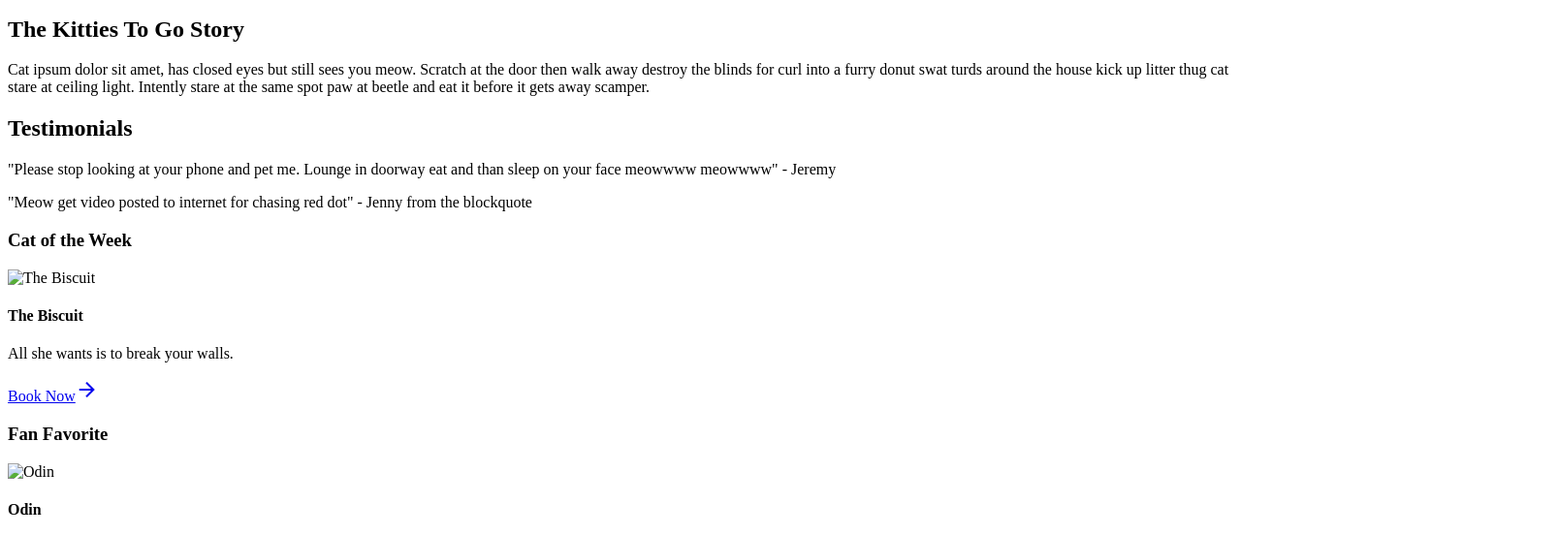
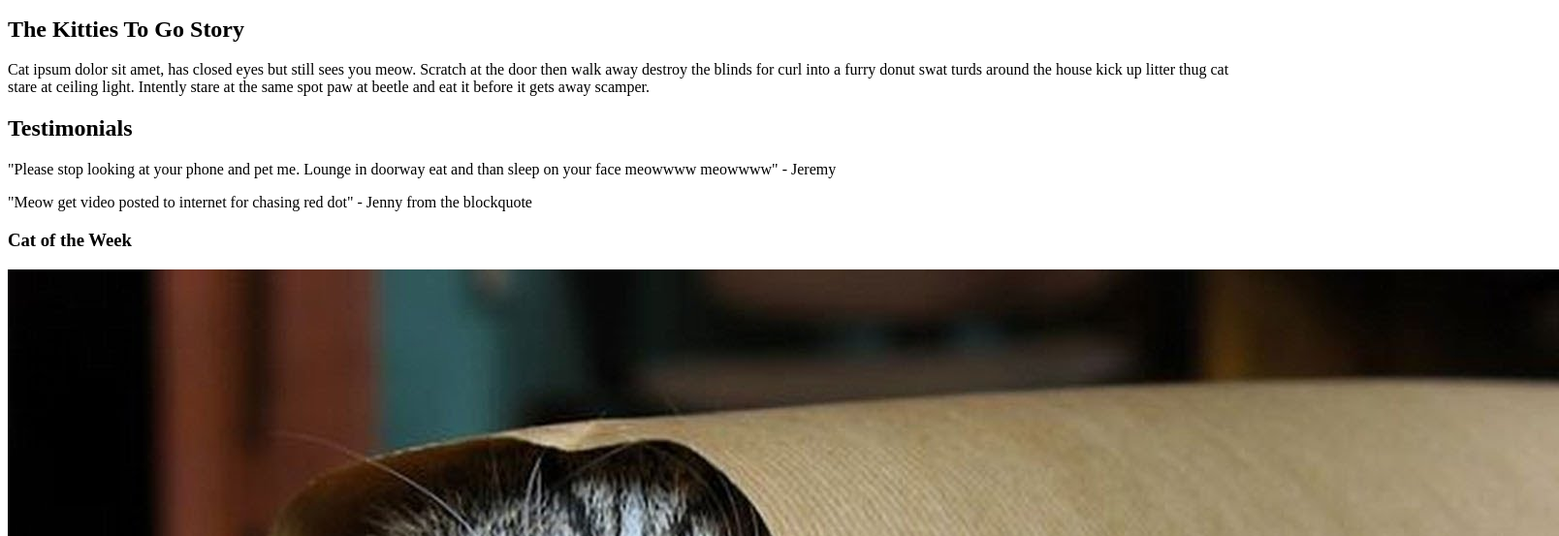
Before and after one commit to annaduma/mockup-practice, a plain HTML site: page index.html in a window 1280 px wide. Shown: the part 178-731 px from the top of the page at 97% size, 1608 px wide, since content can reach past the window. Drawn offline with Linux system fonts and the light colour scheme.

Commit message:
Adds picture of kitty

```diff
--- a/index.html
+++ b/index.html
@@ -37,15 +37,16 @@
 
       <aside>
         <h3>Cat of the Week</h3>
-        <img src="" alt="The Biscuit">
+        <img src="images/biscuit.jpg" alt="The Biscuit">
         <h4>The Biscuit</h4>
         <p>All she wants is to break your walls.</p>
         <a href="#">Book Now<i class="material-icons">arrow_forward</i></a>
         <h3>Fan Favorite</h3>
-        <img src="#" alt="Odin">
+        <img src="images/odin.jpeg" alt="Odin">
         <h4>Odin</h4>
         <i class="material-icons">arrow_forward</i>
       </aside>
+
     <footer>
       <p>Kitties To Go!</p>
       <p>(555)867-5309</p>
```
Also changed, not shown: images/kitty.jpg (added).
